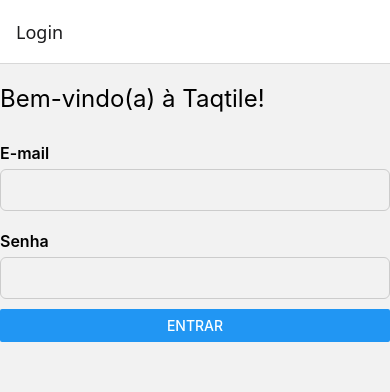
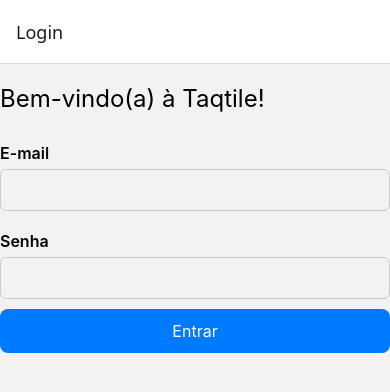
Before and after one commit to indigotech/onboard-gustavo-oliveira, a React Native app: screen /Login in a window 390 px wide. Shown: the top 392 px of the page. Built offline with nearby package versions, Linux system fonts and the light colour scheme.

Commit message:
Loading when submit

```diff
--- /dev/null
+++ b/src/components/loading-modal.tsx
@@ -0,0 +1,25 @@
+import React from 'react';
+import {Modal, View, ActivityIndicator, StyleSheet} from 'react-native';
+
+interface LoadingModalProps {
+  visible: boolean;
+}
+
+export const LoadingModal: React.FC<LoadingModalProps> = ({visible}) => {
+  return (
+    <Modal transparent visible={visible} animationType="fade">
+      <View style={styles.overlay}>
+        <ActivityIndicator size="large" color="#fff" />
+      </View>
+    </Modal>
+  );
+};
+
+const styles = StyleSheet.create({
+  overlay: {
+    flex: 1,
+    backgroundColor: 'rgba(0,0,0,0.5)',
+    justifyContent: 'center',
+    alignItems: 'center',
+  },
+});
--- a/src/components/main-button.tsx
+++ b/src/components/main-button.tsx
@@ -1,15 +1,41 @@
+// MainButton.tsx
 import React from 'react';
-import {Button, View} from 'react-native';
+import {TouchableOpacity, Text, StyleSheet} from 'react-native';
 
 interface MainButtonProps {
   title: string;
   onPress: () => void;
+  disabled?: boolean;
 }
 
-export const MainButton: React.FC<MainButtonProps> = ({title, onPress}) => {
+export const MainButton: React.FC<MainButtonProps> = ({
+  title,
+  onPress,
+  disabled = false,
+}) => {
   return (
-    <View>
-      <Button title={title} onPress={onPress} />
-    </View>
+    <TouchableOpacity
+      style={[styles.button, disabled && styles.buttonDisabled]}
+      onPress={onPress}
+      disabled={disabled}>
+      <Text style={styles.buttonText}>{title}</Text>
+    </TouchableOpacity>
   );
 };
+
+const styles = StyleSheet.create({
+  button: {
+    backgroundColor: '#007AFF',
+    paddingVertical: 12,
+    paddingHorizontal: 24,
+    borderRadius: 8,
+  },
+  buttonDisabled: {
+    backgroundColor: '#A9A9A9',
+  },
+  buttonText: {
+    color: '#FFFFFF',
+    fontSize: 16,
+    textAlign: 'center',
+  },
+});
--- a/src/pages/login-page.tsx
+++ b/src/pages/login-page.tsx
@@ -4,6 +4,7 @@
 import {MainInput} from '../components/main-input';
 import {gql, useMutation} from '@apollo/client';
 import AsyncStorage from '@react-native-async-storage/async-storage';
+import {LoadingModal} from '../components/loading-modal';
 
 const LOGIN_MUTATION = gql`
   mutation Login($data: LoginInput!) {
@@ -24,6 +25,8 @@
   const [passwordError, setPasswordError] = useState('');
   const EMAIL_REGEX = /^[^\s@]+@[^\s@]+\.[^\s@]+$/;
   const PASSWORD_REGEX = /^(?=.*[A-Za-z])(?=.*\d).{7,}$/;
+  const [loading, setLoading] = useState(false);
+
   const [login] = useMutation(LOGIN_MUTATION);
 
   const validateEmail = (text: string) => {
@@ -54,6 +57,7 @@
     setPasswordError(passwordValidation);
 
     if (!emailValidation && !passwordValidation) {
+      setLoading(true);
       try {
         const {data} = await login({
           variables: {
@@ -67,6 +71,8 @@
         }
       } catch (error: any) {
         Alert.alert('Erro', error.message || 'Ocorreu um erro');
+      } finally {
+        setLoading(false);
       }
     }
   };
@@ -88,7 +94,8 @@
         onChange={setPassword}
         error={passwordError}
       />
-      <MainButton title="Entrar" onPress={handleSubmit} />
+      <MainButton title="Entrar" onPress={handleSubmit} disabled={loading} />
+      <LoadingModal visible={loading} />
     </View>
   );
 };
```
